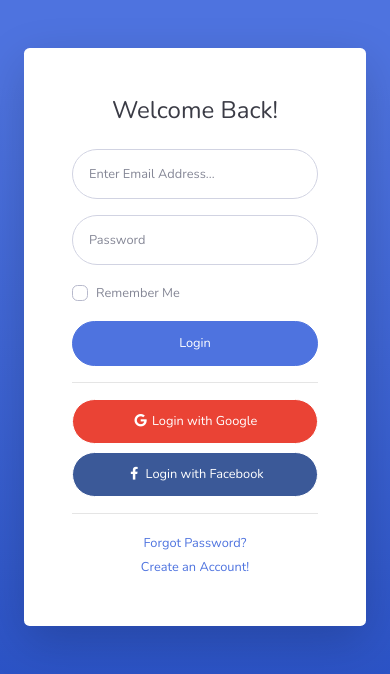
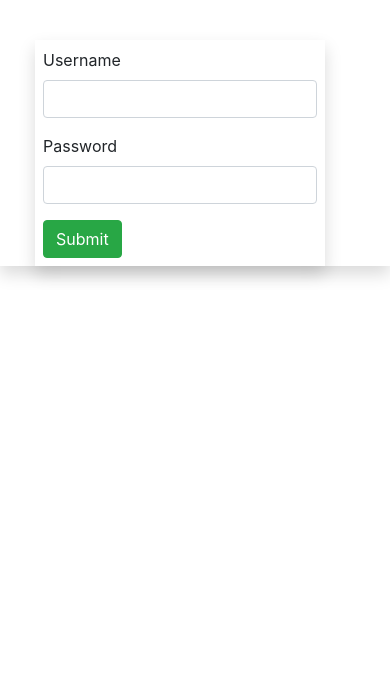
Before and after one commit to Bidesh15-8550/Dynamic-Admin-Panel-Using-Bootstrap-Template, a PHP site: page /login.php in a window 390 px wide. Shown: the top 674 px of the page. Run offline with PHP 8.4, Linux system fonts and the light colour scheme; some libraries are stand-ins or nearby versions.

Commit message:
login and logout updated

```diff
--- /dev/null
+++ b/links.php
@@ -0,0 +1,10 @@
+<!-- Latest compiled and minified CSS -->
+<link rel="stylesheet" href="https://maxcdn.bootstrapcdn.com/bootstrap/4.2.1/css/bootstrap.min.css">
+
+<!-- jQuery library -->
+<script src="https://ajax.googleapis.com/ajax/libs/jquery/3.4.1/jquery.min.js"></script>
+
+<!-- Latest compiled JavaScript -->
+<script src="https://maxcdn.bootstrapcdn.com/bootstrap/4.2.1/js/bootstrap.min.js"></script>
+
+<script src="https://cdnjs.cloudflare.com/ajax/libs/popper.js/1.14.6/umd/popper.min.js"></script>
--- a/login.php
+++ b/login.php
@@ -1,97 +1,45 @@
+<?php
+
+session_start();
+
+?>
+
+
 <!DOCTYPE html>
 <html lang="en">
+<head>
+    <meta charset="UTF-8">
+    <title>Login</title>
+    <meta name="viewport" content="width=device-width, initial-scale=1.0">
+    <link rel="stylesheet" href="style.css">
 
-<head>
-
-  <meta charset="utf-8">
-  <meta http-equiv="X-UA-Compatible" content="IE=edge">
-  <meta name="viewport" content="width=device-width, initial-scale=1, shrink-to-fit=no">
-  <meta name="description" content="">
-  <meta name="author" content="">
-
-  <title>SB Admin 2 - Login</title>
-
-  <!-- Custom fonts for this template-->
-  <link href="vendor/fontawesome-free/css/all.min.css" rel="stylesheet" type="text/css">
-  <link href="https://fonts.googleapis.com/css?family=Nunito:200,200i,300,300i,400,400i,600,600i,700,700i,800,800i,900,900i" rel="stylesheet">
-
-  <!-- Custom styles for this template-->
-  <link href="css/sb-admin-2.min.css" rel="stylesheet">
-
+    <?php
+        include 'links.php'
+    ?>
 </head>
-
-<body class="bg-gradient-primary">
-
-  <div class="container">
-
-    <!-- Outer Row -->
-    <div class="row justify-content-center">
-
-      <div class="col-xl-10 col-lg-12 col-md-9">
-
-        <div class="card o-hidden border-0 shadow-lg my-5">
-          <div class="card-body p-0">
-            <!-- Nested Row within Card Body -->
-            <div class="row">
-              <div class="col-lg-6 d-none d-lg-block bg-login-image"></div>
-              <div class="col-lg-6">
-                <div class="p-5">
-                  <div class="text-center">
-                    <h1 class="h4 text-gray-900 mb-4">Welcome Back!</h1>
-                  </div>
-                  <form class="user">
+<body>
+    <header>
+        <div class="container center-div shadow ">
+            <div class="heading text-center text-uppercase text-white mb-3">Admin Login Page</div>
+            <div class="container row d-flex flex-row justify-content-center mb-3">
+                    <div class="admin-form shadow p-2">
+                        <form action="logincheck.php" method="POST">
                             <div class="form-group">
-                      <input type="email" class="form-control form-control-user" id="exampleInputEmail" aria-describedby="emailHelp" placeholder="Enter Email Address...">
+                                <label>Username</label>
+                                <input type="text" name="username"value="" class="form-control" autocomplete="off">
                             </div>
                             <div class="form-group">
-                      <input type="password" class="form-control form-control-user" id="exampleInputPassword" placeholder="Password">
+                                <label>Password</label>
+                                <input type="password" name="password"value="" class="form-control" autocomplete="off">
                             </div>
-                    <div class="form-group">
-                      <div class="custom-control custom-checkbox small">
-                        <input type="checkbox" class="custom-control-input" id="customCheck">
-                        <label class="custom-control-label" for="customCheck">Remember Me</label>
-                      </div>
-                    </div>
-                    <a href="index.html" class="btn btn-primary btn-user btn-block">
-                      Login
-                    </a>
-                    <hr>
-                    <a href="index.html" class="btn btn-google btn-user btn-block">
-                      <i class="fab fa-google fa-fw"></i> Login with Google
-                    </a>
-                    <a href="index.html" class="btn btn-facebook btn-user btn-block">
-                      <i class="fab fa-facebook-f fa-fw"></i> Login with Facebook
-                    </a>
+                            <input type="submit" class="btn btn-success" name="submit">
                         </form>
-                  <hr>
-                  <div class="text-center">
-                    <a class="small" href="forgot-password.html">Forgot Password?</a>
-                  </div>
-                  <div class="text-center">
-                    <a class="small" href="register.html">Create an Account!</a>
-                  </div>
-                </div>
-              </div>
-            </div>
-          </div>
-        </div>
 
                     </div>
 
             </div>
 
         </div>
-
-  <!-- Bootstrap core JavaScript-->
-  <script src="vendor/jquery/jquery.min.js"></script>
-  <script src="vendor/bootstrap/js/bootstrap.bundle.min.js"></script>
-
-  <!-- Core plugin JavaScript-->
-  <script src="vendor/jquery-easing/jquery.easing.min.js"></script>
-
-  <!-- Custom scripts for all pages-->
-  <script src="js/sb-admin-2.min.js"></script>
-
+    </header>
 </body>
-
 </html>
```
Also changed, not shown: logincheck.php (added, +37 -0 lines), logout.php (+7 -0 lines). Lines whose indentation alone changed are shown as unchanged.
